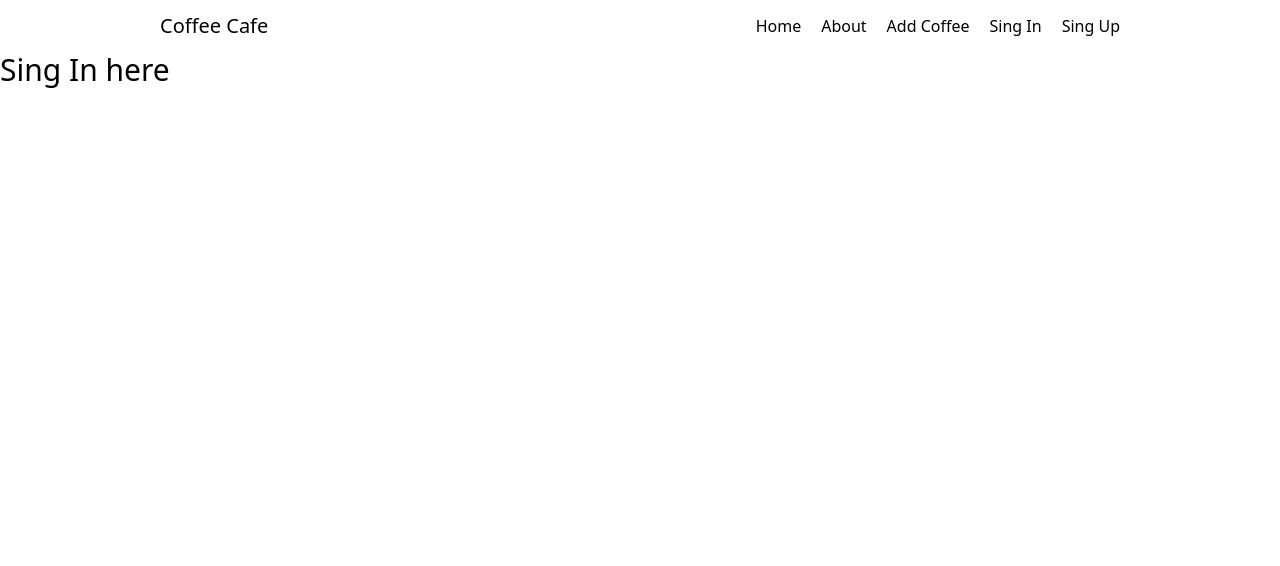
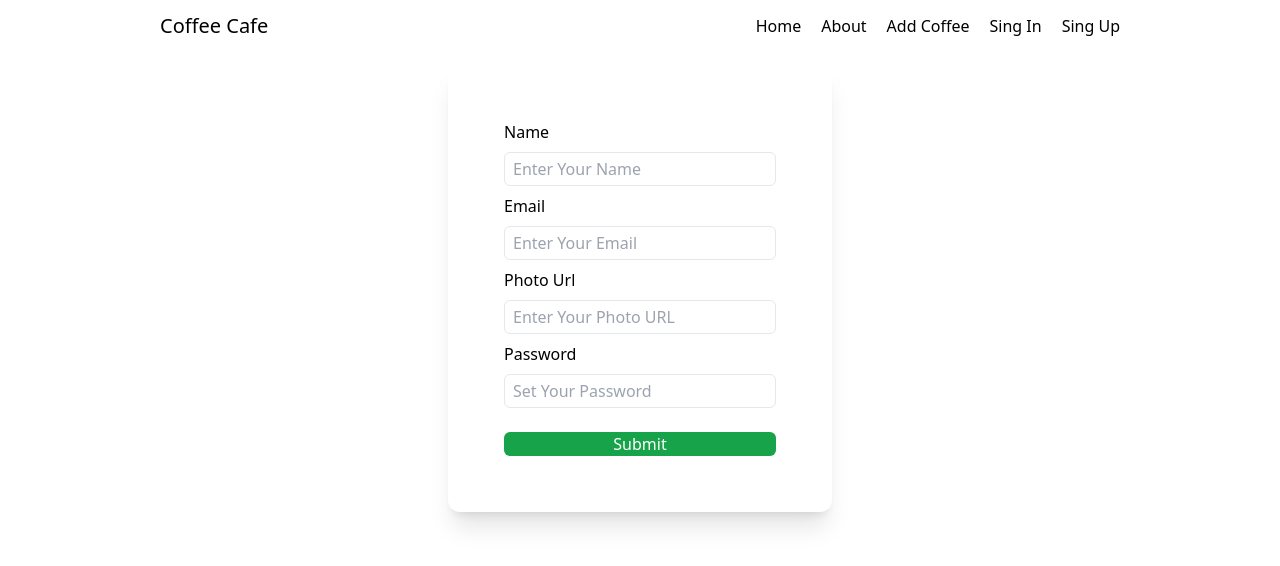
Before and after one commit to tahfeezmizan/coffee-cafe, a React (Vite) app in the folder coffee-cafe-client/: page /singin in a window 1280 px wide. Shown: the top 566 px of the page. Built offline with nearby package versions, Linux system fonts and the light colour scheme.

Commit message:
user register sucessfully on firebase

```diff
--- a/coffee-cafe-client/src/components/Provider/AuthProvider.jsx
+++ b/coffee-cafe-client/src/components/Provider/AuthProvider.jsx
@@ -1,16 +1,27 @@
+import { createUserWithEmailAndPassword } from "firebase/auth";
 import { createContext, useState } from "react";
+import auth from "../firebase/firebase.config";
 
 export const AuthContext = createContext(null);
 
-const AuthProvider = ({children}) => {
+const AuthProvider = ({ children }) => {
     const [user, setUser] = useState(null);
+    const [loading, setLoading] = useState(true)
+
+    const createUser = (email, password) => {
+        setLoading(true)
+        return createUserWithEmailAndPassword(auth, email, password);
+    }
 
     const userInfo = {
         user,
+        loading,
+        createUser,
+
     }
 
     return (
-        <AuthContext.Provider>
+        <AuthContext.Provider value={userInfo}>
             {children}
         </AuthContext.Provider>
     );
--- a/coffee-cafe-client/src/components/SingIn/SingIn.jsx
+++ b/coffee-cafe-client/src/components/SingIn/SingIn.jsx
@@ -2,12 +2,49 @@ import React from 'react';
 import { Helmet } from 'react-helmet';
 
 const SingIn = () => {
+
+    const handleRegister = e => {
+        e.preventDefault();
+        const form = e.target;
+        const name = form.name.value;
+        const email = form.email.value;
+        const photourl = form.photourl.value;
+        const password = form.password.value;
+        console.log(name, email, photourl, password);
+
+
+
+    }
+
     return (
-        <div>
+        <div className='w-full md:w-9/12 mx-auto py-3'>
             <Helmet>
-                <title>Sing In | React Resturent Template</title>
+                <title>Sing Up | React Resturent Template</title>
             </Helmet>
-            <h2 className="text-3xl">Sing In here</h2>
+
+            <div className="w-96 mx-auto bg-white shadow-xl p-14 rounded-xl ">
+                <form onSubmit={handleRegister}>
+                    <div className="pb-4">
+                        <div className="">
+                            <label htmlFor="">Name</label> <br />
+                            <input type="text" name="name" className="w-full my-2 border rounded-md pl-2 p-1" placeholder='Enter Your Name' id="" />
+                        </div>
+                        <div className="">
+                            <label htmlFor="">Email</label> <br />
+                            <input type="email" name="email" className="w-full my-2 border rounded-md pl-2 p-1" placeholder='Enter Your Email' id="" />
+                        </div>
+                        <div className="">
+                            <label htmlFor="">Photo Url</label> <br />
+                            <input type="text" name="photourl" className="w-full my-2 border rounded-md pl-2 p-1" placeholder='Enter Your Photo URL' id="" />
+                        </div>
+                        <div className="">
+                            <label htmlFor="">Password</label> <br />
+                            <input type="password" name="password" className="w-full my-2 border rounded-md pl-2 p-1" placeholder='Set Your Password' id="" />
+                        </div>
+                    </div>
+                    <input type="submit" value="Submit" className="btn w-full bg-green-600 text-white rounded-md" />
+                </form>
+            </div>
         </div>
     );
 };
--- a/coffee-cafe-client/src/components/SingUp/SingUp.jsx
+++ b/coffee-cafe-client/src/components/SingUp/SingUp.jsx
@@ -1,13 +1,63 @@
-import React from 'react';
+import React, { useContext } from 'react';
 import { Helmet } from 'react-helmet';
+import { AuthContext } from '../Provider/AuthProvider';
+
+
+// user
+// cuzulaw@mailinator.com
+// Pa$$w0rd!
 
 const SingUp = () => {
+    const { createUser, loading } = useContext(AuthContext);
+
+    const handleRegister = e => {
+        e.preventDefault();
+        const form = e.target;
+        const name = form.name.value;
+        const email = form.email.value;
+        const photourl = form.photourl.value;
+        const password = form.password.value;
+        console.log(name, email, photourl, password);
+
+        createUser(email, password)
+            .then(result => {
+                console.log(result)
+            })
+            .catch(error => {
+                console.log(error.message)
+            })
+
+    }
+
     return (
-        <div>
+        <div className='w-full md:w-9/12 mx-auto py-3'>
             <Helmet>
                 <title>Sing Up | React Resturent Template</title>
             </Helmet>
-            <h1 className="text-3xl">Sing Up</h1>
+
+            <div className="w-96 mx-auto bg-white shadow-xl p-14 rounded-xl ">
+                <form onSubmit={handleRegister}>
+                    <div className="pb-4">
+                        <div className="">
+                            <label htmlFor="">Name</label> <br />
+                            <input type="text" name="name" className="w-full my-2 border rounded-md pl-2 p-1" placeholder='Enter Your Name' id="" />
+                        </div>
+                        <div className="">
+                            <label htmlFor="">Email</label> <br />
+                            <input type="email" name="email" className="w-full my-2 border rounded-md pl-2 p-1" placeholder='Enter Your Email' id="" />
+                        </div>
+                        <div className="">
+                            <label htmlFor="">Photo Url</label> <br />
+                            <input type="text" name="photourl" className="w-full my-2 border rounded-md pl-2 p-1" placeholder='Enter Your Photo URL' id="" />
+                        </div>
+                        <div className="">
+                            <label htmlFor="">Password</label> <br />
+                            <input type="password" name="password" className="w-full my-2 border rounded-md pl-2 p-1" placeholder='Set Your Password' id="" />
+                        </div>
+                    </div>
+                    <input type="submit" value="Submit" className="btn w-full bg-green-600 text-white rounded-md" />
+                </form>
+            </div>
         </div>
     );
 };
```
